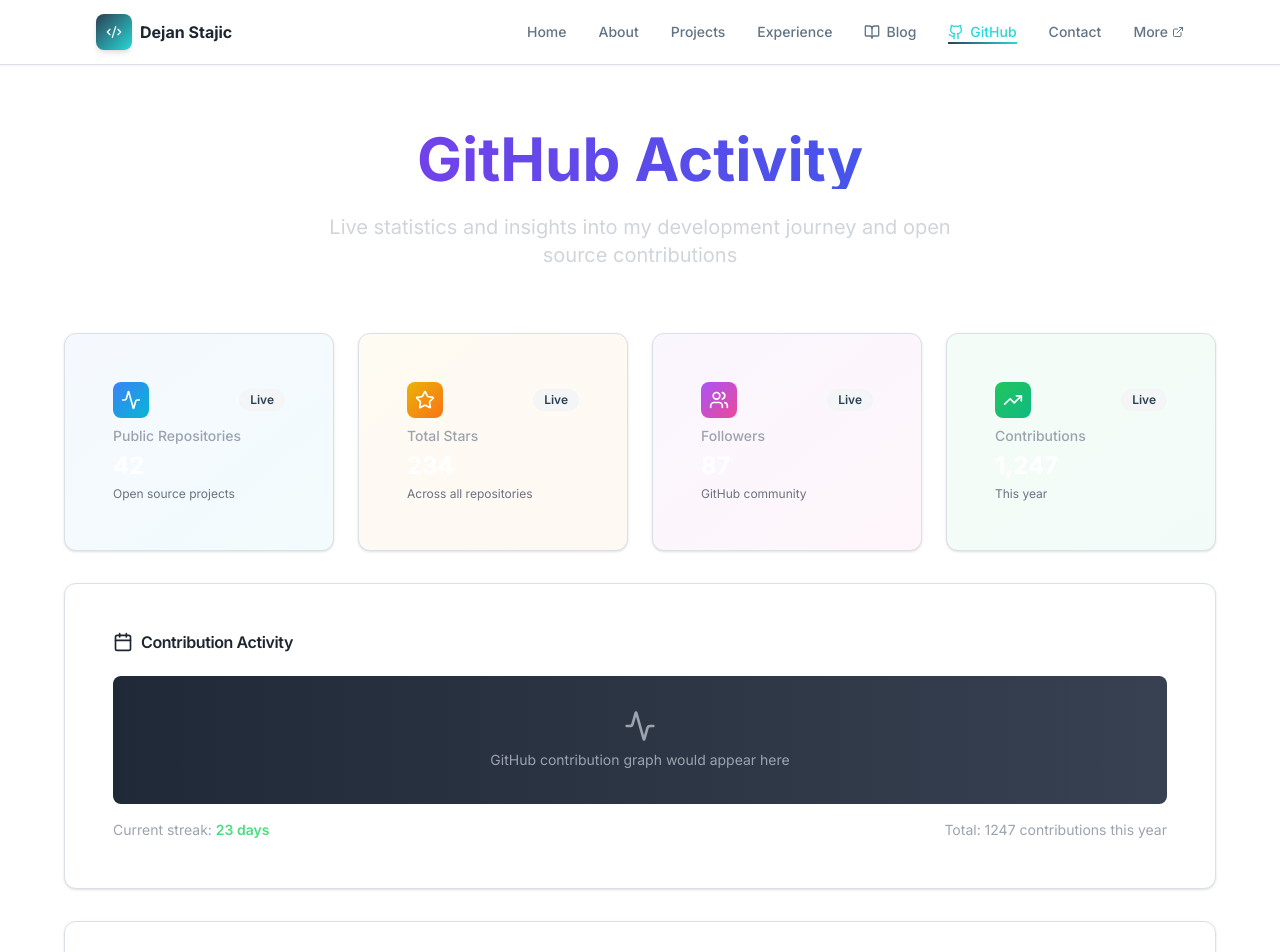
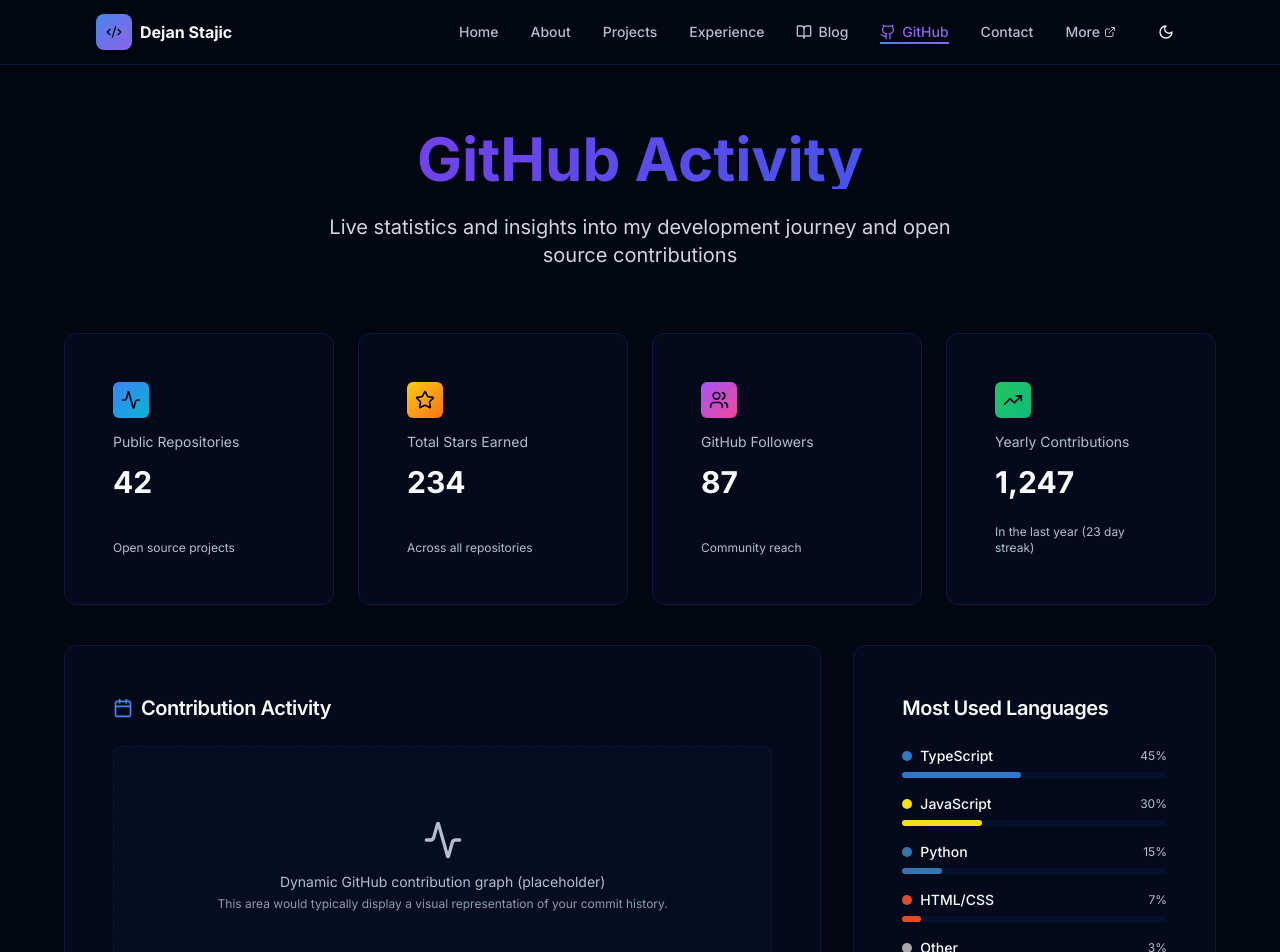
Before and after one commit to dejoski/autoapplier, a Next.js app: page /github in a window 1280 px wide. Shown: the top 952 px of the page. Built offline with nearby package versions, Linux system fonts and the light colour scheme.

Commit message:
feat: Revamp global styles and enhance components with improved theming and layout. Updates color variables for better contrast, adds ThemeToggle in Header, and refines BlogSection and GitHubStats for enhanced user experience and interactivity.

```diff
--- a/src/app/globals.css
+++ b/src/app/globals.css
@@ -5,42 +5,69 @@
 @layer base {
   :root {
     --background: 0 0% 100%; /* White */
-    --foreground: 210 25% 15%; /* Dark Desaturated Blue for text */
+    --foreground: 224 71.4% 4.1%; /* Dark Blue - Main Text */
 
     --card: 0 0% 100%; /* White */
-    --card-foreground: 210 25% 15%; /* Dark Desaturated Blue for text */
+    --card-foreground: 224 71.4% 4.1%; /* Dark Blue */
 
     --popover: 0 0% 100%; /* White */
-    --popover-foreground: 210 25% 15%; /* Dark Desaturated Blue for text */
+    --popover-foreground: 224 71.4% 4.1%; /* Dark Blue */
 
-    --primary: 210 30% 25%; /* Deep Desaturated Blue - Primary elements */
-    --primary-foreground: 0 0% 98%; /* Light Gray/White for text on primary */
+    --primary: 218 81.2% 60.4%; /* Vivid Blue - Primary Action */
+    --primary-foreground: 0 0% 100%; /* White - Text on Primary */
 
-    --secondary: 210 20% 96%; /* Light Grayish Blue - Secondary elements/backgrounds */
-    --secondary-foreground: 210 30% 25%; /* Deep Desaturated Blue for text on secondary */
+    --secondary: 220 14.3% 95.9%; /* Light Gray - Secondary Background */
+    --secondary-foreground: 224 71.4% 4.1%; /* Dark Blue - Text on Secondary */
 
-    --muted: 210 15% 85%; /* Lighter Grayish Blue for muted text/borders */
-    --muted-foreground: 210 15% 45%; /* Medium Grayish Blue for muted foreground text */
+    --muted: 220 14.3% 95.9%; /* Light Gray */
+    --muted-foreground: 220 8.9% 43.1%; /* Medium Gray - Muted Text */
 
-    --accent: 180 70% 50%; /* Vibrant Teal/Cyan - Accent for CTAs, highlights */
-    --accent-foreground: 210 25% 15%; /* Dark Desaturated Blue for text on accent */
+    --accent: 260 75% 50%; /* Vibrant Purple - Accent for highlights, optional */
+    --accent-foreground: 0 0% 100%; /* White - Text on Accent */
 
-    --destructive: 0 84.2% 60.2%;
-    --destructive-foreground: 0 0% 98%;
+    --destructive: 0 84.2% 60.2%; /* Red - Destructive Actions */
+    --destructive-foreground: 0 0% 100%; /* White */
 
-    --border: 210 20% 88%; /* Slightly lighter than muted for borders */
-    --input: 210 20% 80%; /* Border for inputs */
-    --ring: 180 70% 60%; /* Ring focus color, related to accent */
+    --border: 220 13% 91%; /* Light Gray - Borders */
+    --input: 220 13% 91%; /* Light Gray - Input Borders */
+    --ring: 218 81.2% 60.4%; /* Vivid Blue - Focus Ring */
 
     --radius: 0.5rem;
 
-    /* Beautiful gradient colors */
-    --gradient-start: 99 102 241;
-    --gradient-middle: 139 92 246;
-    --gradient-end: 236 72 153;
-    --success: 34 197 94;
-    --warning: 251 191 36;
-    --info: 59 130 246;
+    /* Gradient colors - refined for subtlety and modernity */
+    --gradient-start: 218 81% 60%; /* Vivid Blue */
+    --gradient-middle: 260 85% 65%; /* Vibrant Purple */
+    --gradient-end: 300 90% 60%; /* Magenta/Pinkish */
+  }
+
+  .dark {
+    --background: 224 71.4% 4.1%; /* Very Dark Blue - Background */
+    --foreground: 210 20% 98%; /* Off-White - Main Text */
+
+    --card: 224 71.4% 6.1%; /* Darker Blue - Card Background */
+    --card-foreground: 210 20% 98%; /* Off-White */
+
+    --popover: 224 71.4% 6.1%; /* Darker Blue */
+    --popover-foreground: 210 20% 98%; /* Off-White */
+
+    --primary: 218 81.2% 60.4%; /* Vivid Blue - Primary Action (can remain bright) */
+    --primary-foreground: 224 71.4% 4.1%; /* Dark Blue - Text on Primary */
+
+    --secondary: 224 71.4% 10.1%; /* Dark Slate Blue - Secondary Background */
+    --secondary-foreground: 210 20% 98%; /* Off-White */
+
+    --muted: 224 71.4% 10.1%; /* Dark Slate Blue */
+    --muted-foreground: 210 20% 75%; /* Lighter Gray - Muted Text */
+
+    --accent: 260 75% 65%; /* Brighter Purple for Dark Mode */
+    --accent-foreground: 224 71.4% 4.1%; /* Dark Blue */
+
+    --destructive: 0 72.2% 50.6%; /* Darker Red */
+    --destructive-foreground: 0 0% 100%; /* White */
+
+    --border: 224 71.4% 15.1%; /* Medium Dark Blue - Borders */
+    --input: 224 71.4% 15.1%; /* Medium Dark Blue - Input Borders */
+    --ring: 218 81.2% 60.4%; /* Vivid Blue - Focus Ring */
   }
 }
 
@@ -157,6 +184,12 @@
     }
   }
 
+  @keyframes gradientMove {
+    0% { background-position: 0% center; }
+    50% { background-position: 100% center; }
+    100% { background-position: 0% center; }
+  }
+
   /* Text utilities */
   .text-balance {
     text-wrap: balance;
--- a/src/components/layout/header.tsx
+++ b/src/components/layout/header.tsx
@@ -7,6 +7,7 @@
 
 import { Button } from '@/components/ui/button'
 import { cn } from '@/lib/utils'
+import { ThemeToggle } from '@/components/ui/theme-toggle'
 
 const navigation = [
   { name: 'Home', href: '/' },
@@ -76,8 +77,9 @@
           </span>
         </Link>
 
-        {/* Desktop Navigation */}
-        <nav className="hidden md:flex md:items-center md:space-x-6 lg:space-x-8">
+        {/* Desktop Navigation & Theme Toggle */}
+        <div className="hidden md:flex items-center space-x-6 lg:space-x-8">
+          <nav className="flex items-center space-x-6 lg:space-x-8">
             {navigation.map((item) => (
               <Link
                 key={item.name}
@@ -122,12 +124,16 @@
               </div>
             </div>
           </nav>
+          <ThemeToggle />
+        </div>
 
-        {/* Mobile menu button */}
+        {/* Mobile menu button & Theme Toggle */}
+        <div className="md:hidden flex items-center space-x-2">
+          <ThemeToggle />
           <Button
             variant="outline"
             size="icon"
-          className="md:hidden w-9 h-9 bg-background hover:bg-secondary text-muted-foreground border-border/80"
+            className="w-9 h-9 bg-background hover:bg-secondary text-muted-foreground border-border/80"
             onClick={() => setMobileMenuOpen(!mobileMenuOpen)}
             aria-label="Toggle menu"
           >
@@ -137,6 +143,7 @@
               <Menu className="h-5 w-5" />
             )}
           </Button>
+        </div>
       </div>
 
       {/* Mobile Navigation */}
--- a/src/components/sections/github-stats.tsx
+++ b/src/components/sections/github-stats.tsx
@@ -1,11 +1,12 @@
 "use client"
 
 import { Card, CardContent, CardHeader, CardTitle } from '@/components/ui/card'
-import { Badge } from '@/components/ui/badge'
-import { Star, GitFork, Users, Activity, Calendar, TrendingUp } from 'lucide-react'
+// import { Badge } from '@/components/ui/badge' // Temporarily removed for now, will re-add
+import { Star, GitFork, Users, Activity, Calendar, TrendingUp, ExternalLinkIcon } from 'lucide-react'
 import { useEffect, useState } from 'react'
+import { motion } from 'framer-motion'
 
-interface GitHubStats {
+interface GitHubStatsData {
   publicRepos: number
   followers: number
   following: number
@@ -17,12 +18,11 @@
 }
 
 export function GitHubStats() {
-  const [stats, setStats] = useState<GitHubStats | null>(null)
+  const [stats, setStats] = useState<GitHubStatsData | null>(null)
   const [loading, setLoading] = useState(true)
 
   // Sample data - in production, this would fetch from GitHub API
   useEffect(() => {
-    // Simulate API call delay
     const timer = setTimeout(() => {
       setStats({
         publicRepos: 42,
@@ -33,157 +33,165 @@
         contributions: 1247,
         streakCount: 23,
         mostUsedLanguages: [
-          { name: 'TypeScript', percentage: 35, color: '#3178c6' },
-          { name: 'JavaScript', percentage: 28, color: '#f7df1e' },
-          { name: 'Python', percentage: 18, color: '#3776ab' },
-          { name: 'CSS', percentage: 12, color: '#1572b6' },
-          { name: 'Other', percentage: 7, color: '#6b7280' }
+          { name: 'TypeScript', percentage: 45, color: '#3178c6' },
+          { name: 'JavaScript', percentage: 30, color: '#f7df1e' },
+          { name: 'Python', percentage: 15, color: '#3776ab' },
+          { name: 'HTML/CSS', percentage: 7, color: '#e34c26' }, // Combined HTML/CSS for simplicity
+          { name: 'Other', percentage: 3, color: '#A9A9A9' }
         ]
       })
       setLoading(false)
     }, 1000)
-
     return () => clearTimeout(timer)
   }, [])
 
+  const StatCard = ({ title, value, icon, description, gradientColors }: {
+    title: string, value: number | string, icon: React.ReactNode, description: string, gradientColors?: string[]
+  }) => (
+    <Card className="group bg-card hover:shadow-lg transition-shadow duration-300 border border-border hover:border-primary/30 flex flex-col h-full">
+      <CardHeader className="pb-3">
+        <div className="flex items-center justify-between mb-1">
+          <div className={`p-2 rounded-md bg-gradient-to-br ${gradientColors ? `${gradientColors[0]} ${gradientColors[1]}` : 'from-secondary to-muted'} text-primary-foreground`}>
+            {icon}
+          </div>
+          {/* <Badge variant="outline" className="text-xs font-medium border-primary/50 text-primary">Live</Badge> */}
+        </div>
+        <p className="text-sm text-muted-foreground pt-1">
+          {title}
+        </p>
+      </CardHeader>
+      <CardContent className="flex-grow">
+        <p className="text-3xl font-bold text-foreground">
+          {value.toLocaleString()}
+        </p>
+      </CardContent>
+      <div className="p-6 pt-0">
+        <p className="text-xs text-muted-foreground">
+          {description}
+        </p>
+      </div>
+    </Card>
+  );
+
+  const LoadingSkeleton = () => (
+    <Card className="animate-pulse bg-card border-border">
+      <CardHeader className="pb-3">
+        <div className="flex items-center justify-between mb-1">
+          <div className="w-10 h-10 bg-muted rounded-md"></div>
+        </div>
+        <div className="h-4 bg-muted rounded w-3/4 mt-1"></div>
+      </CardHeader>
+      <CardContent>
+        <div className="h-8 bg-muted rounded w-1/2"></div>
+      </CardContent>
+      <div className="p-6 pt-0">
+        <div className="h-3 bg-muted rounded w-full"></div>
+      </div>
+    </Card>
+  )
+
   if (loading) {
     return (
-      <div className="grid gap-6 md:grid-cols-2 lg:grid-cols-4">
-        {[...Array(4)].map((_, i) => (
-          <Card key={i} className="animate-pulse">
-            <CardContent className="p-6">
-              <div className="h-4 bg-gray-200 dark:bg-gray-700 rounded mb-2"></div>
-              <div className="h-8 bg-gray-200 dark:bg-gray-700 rounded"></div>
-            </CardContent>
-          </Card>
-        ))}
+      <div className="grid gap-4 md:gap-6 md:grid-cols-2 lg:grid-cols-4">
+        {[...Array(4)].map((_, i) => <LoadingSkeleton key={i} />)}
       </div>
     )
   }
 
-  if (!stats) return null
+  if (!stats) return <p className="text-center text-muted-foreground">Could not load GitHub stats.</p>
 
-  const statCards = [
-    {
-      title: 'Public Repositories',
-      value: stats.publicRepos,
-      icon: <Activity className="w-5 h-5" />,
-      description: 'Open source projects',
-      gradient: 'from-blue-500 to-cyan-500'
-    },
-    {
-      title: 'Total Stars',
-      value: stats.totalStars,
-      icon: <Star className="w-5 h-5" />,
-      description: 'Across all repositories',
-      gradient: 'from-yellow-500 to-orange-500'
-    },
-    {
-      title: 'Followers',
-      value: stats.followers,
-      icon: <Users className="w-5 h-5" />,
-      description: 'GitHub community',
-      gradient: 'from-purple-500 to-pink-500'
-    },
-    {
-      title: 'Contributions',
-      value: stats.contributions,
-      icon: <TrendingUp className="w-5 h-5" />,
-      description: 'This year',
-      gradient: 'from-green-500 to-emerald-500'
-    }
-  ]
+  const statItems = [
+    { title: 'Public Repositories', value: stats.publicRepos, icon: <Activity className="w-5 h-5" />, description: 'Open source projects', gradientColors: ['from-blue-500', 'to-cyan-500'] },
+    { title: 'Total Stars Earned', value: stats.totalStars, icon: <Star className="w-5 h-5" />, description: 'Across all repositories', gradientColors: ['from-yellow-400', 'to-orange-500'] },
+    { title: 'GitHub Followers', value: stats.followers, icon: <Users className="w-5 h-5" />, description: 'Community reach', gradientColors: ['from-purple-500', 'to-pink-500'] },
+    { title: 'Yearly Contributions', value: stats.contributions, icon: <TrendingUp className="w-5 h-5" />, description: `In the last year (${stats.streakCount} day streak)`, gradientColors: ['from-green-500', 'to-emerald-500'] },
+  ];
 
   return (
-    <div className="space-y-8">
+    <div className="space-y-8 md:space-y-10">
       {/* Main Stats Grid */}
-      <div className="grid gap-6 md:grid-cols-2 lg:grid-cols-4">
-        {statCards.map((stat, index) => (
-          <Card key={index} className="group hover:shadow-lg transition-all duration-300 hover:-translate-y-1 relative overflow-hidden">
-            <div className={`absolute inset-0 bg-gradient-to-br ${stat.gradient} opacity-5 group-hover:opacity-10 transition-opacity`} />
-            <CardContent className="p-6 relative">
-              <div className="flex items-center justify-between mb-2">
-                <div className={`p-2 rounded-lg bg-gradient-to-br ${stat.gradient} text-white`}>
-                  {stat.icon}
-                </div>
-                <Badge variant="secondary" className="text-xs">
-                  Live
-                </Badge>
-              </div>
-              <div className="space-y-1">
-                <p className="text-sm font-medium text-gray-600 dark:text-gray-400">
-                  {stat.title}
-                </p>
-                <p className="text-2xl font-bold text-gray-900 dark:text-white">
-                  {stat.value.toLocaleString()}
-                </p>
-                <p className="text-xs text-gray-500 dark:text-gray-500">
-                  {stat.description}
-                </p>
-              </div>
-            </CardContent>
-          </Card>
+      <div className="grid gap-4 md:gap-6 md:grid-cols-2 lg:grid-cols-4">
+        {statItems.map((item, index) => (
+          <motion.div
+            key={index}
+            initial={{ opacity: 0, y: 20 }}
+            animate={{ opacity: 1, y: 0 }}
+            transition={{ duration: 0.5, delay: index * 0.1 }}
+          >
+            <StatCard {...item} />
+          </motion.div>
         ))}
       </div>
 
-      {/* GitHub Activity Graph Placeholder */}
-      <Card className="hover:shadow-lg transition-shadow">
+      {/* Contribution Activity & Languages */}
+      <div className="grid gap-6 md:gap-8 lg:grid-cols-3">
+        <motion.div
+          className="lg:col-span-2"
+          initial={{ opacity: 0, x: -20 }}
+          animate={{ opacity: 1, x: 0 }}
+          transition={{ duration: 0.5, delay: 0.2 }}
+        >
+          <Card className="bg-card hover:shadow-lg transition-shadow duration-300 border-border hover:border-primary/30 h-full">
             <CardHeader>
-          <CardTitle className="flex items-center gap-2">
-            <Calendar className="w-5 h-5" />
+              <CardTitle className="flex items-center gap-2 text-xl font-semibold text-foreground">
+                <Calendar className="w-5 h-5 text-primary" />
                 Contribution Activity
               </CardTitle>
             </CardHeader>
             <CardContent>
-          <div className="h-32 bg-gradient-to-r from-gray-50 to-gray-100 dark:from-gray-800 dark:to-gray-700 rounded-lg flex items-center justify-center mb-4">
-            <div className="text-center">
-              <Activity className="w-8 h-8 mx-auto mb-2 text-gray-400" />
-              <p className="text-sm text-gray-500 dark:text-gray-400">
-                GitHub contribution graph would appear here
+              <div className="h-48 md:h-60 bg-muted/50 rounded-lg flex items-center justify-center mb-4 border border-dashed border-border">
+                <div className="text-center p-4">
+                  <Activity className="w-10 h-10 mx-auto mb-3 text-muted-foreground" />
+                  <p className="text-sm text-muted-foreground mb-1">
+                    Dynamic GitHub contribution graph (placeholder)
+                  </p>
+                  <p className="text-xs text-muted-foreground/80">
+                    This area would typically display a visual representation of your commit history.
                   </p>
                 </div>
               </div>
-          <div className="flex items-center justify-between text-sm">
-            <span className="text-gray-500 dark:text-gray-400">
-              Current streak: <span className="font-semibold text-green-600 dark:text-green-400">{stats.streakCount} days</span>
-            </span>
-            <span className="text-gray-500 dark:text-gray-400">
-              Total: {stats.contributions} contributions this year
-            </span>
+              <div className="flex items-center justify-between text-sm text-muted-foreground">
+                <span>Current Streak: <span className="font-semibold text-green-600 dark:text-green-400">{stats.streakCount} days</span></span>
+                <span>Total: <span className="font-semibold text-foreground">{stats.contributions}</span> contributions (last year)</span>
               </div>
             </CardContent>
           </Card>
+        </motion.div>
 
-      {/* Language Statistics */}
-      <Card className="hover:shadow-lg transition-shadow">
+        <motion.div
+          initial={{ opacity: 0, x: 20 }}
+          animate={{ opacity: 1, x: 0 }}
+          transition={{ duration: 0.5, delay: 0.3 }}
+        >
+          <Card className="bg-card hover:shadow-lg transition-shadow duration-300 border-border hover:border-primary/30 h-full">
             <CardHeader>
-          <CardTitle>Most Used Languages</CardTitle>
+              <CardTitle className="text-xl font-semibold text-foreground">Most Used Languages</CardTitle>
             </CardHeader>
             <CardContent>
               <div className="space-y-4">
                 {stats.mostUsedLanguages.map((lang, index) => (
-              <div key={index} className="space-y-2">
+                  <div key={index} className="space-y-1.5">
                     <div className="flex items-center justify-between text-sm">
                       <div className="flex items-center gap-2">
                         <div
-                      className="w-3 h-3 rounded-full"
+                          className="w-2.5 h-2.5 rounded-full shrink-0"
                           style={{ backgroundColor: lang.color }}
                         />
-                    <span className="font-medium text-gray-900 dark:text-white">
+                        <span className="font-medium text-foreground">
                           {lang.name}
                         </span>
                       </div>
-                  <span className="text-gray-500 dark:text-gray-400">
+                      <span className="text-xs text-muted-foreground">
                         {lang.percentage}%
                       </span>
                     </div>
-                <div className="w-full bg-gray-200 dark:bg-gray-700 rounded-full h-2">
-                  <div
-                    className="h-2 rounded-full transition-all duration-500 ease-out"
-                    style={{
-                      backgroundColor: lang.color,
-                      width: `${lang.percentage}%`
-                    }}
+                    <div className="w-full bg-muted rounded-full h-1.5">
+                      <motion.div
+                        className="h-1.5 rounded-full"
+                        style={{ backgroundColor: lang.color }}
+                        initial={{ width: '0%' }}
+                        animate={{ width: `${lang.percentage}%` }}
+                        transition={{ duration: 0.8, delay: 0.5 + index * 0.1, ease: [0.25, 1, 0.5, 1] }}
                       />
                     </div>
                   </div>
@@ -191,30 +199,27 @@
               </div>
             </CardContent>
           </Card>
+        </motion.div>
+      </div>
 
       {/* Quick Links */}
-      <div className="flex flex-wrap gap-4 justify-center">
+      <motion.div
+        className="text-center pt-6"
+        initial={{ opacity: 0, y: 20 }}
+        animate={{ opacity: 1, y: 0 }}
+        transition={{ duration: 0.5, delay: 0.4 }}
+      >
         <a
           href="https://github.com/dejoski"
           target="_blank"
           rel="noopener noreferrer"
-          className="inline-flex items-center gap-2 px-4 py-2 bg-gray-900 dark:bg-gray-100 text-white dark:text-gray-900 rounded-lg hover:bg-gray-800 dark:hover:bg-gray-200 transition-colors font-medium"
-        >
-          <svg className="w-4 h-4" fill="currentColor" viewBox="0 0 24 24">
-            <path fillRule="evenodd" d="M12 2C6.477 2 2 6.484 2 12.017c0 4.425 2.865 8.18 6.839 9.504.5.092.682-.217.682-.483 0-.237-.008-.868-.013-1.703-2.782.605-3.369-1.343-3.369-1.343-.454-1.158-1.11-1.466-1.11-1.466-.908-.62.069-.608.069-.608 1.003.07 1.531 1.032 1.531 1.032.892 1.53 2.341 1.088 2.91.832.092-.647.35-1.088.636-1.338-2.22-.253-4.555-1.113-4.555-4.951 0-1.093.39-1.988 1.029-2.688-.103-.253-.446-1.272.098-2.65 0 0 .84-.27 2.75 1.026A9.564 9.564 0 0112 6.844c.85.004 1.705.115 2.504.337 1.909-1.296 2.747-1.027 2.747-1.027.546 1.379.202 2.398.1 2.651.64.7 1.028 1.595 1.028 2.688 0 3.848-2.339 4.695-4.566 4.943.359.309.678.92.678 1.855 0 1.338-.012 2.419-.012 2.747 0 .268.18.58.688.482A10.019 10.019 0 0022 12.017C22 6.484 17.522 2 12 2z" clipRule="evenodd" />
-          </svg>
-          View GitHub Profile
-        </a>
-        <a
-          href="https://github.com/dejoski?tab=repositories"
-          target="_blank"
-          rel="noopener noreferrer"
-          className="inline-flex items-center gap-2 px-4 py-2 border border-gray-300 dark:border-gray-600 text-gray-700 dark:text-gray-300 rounded-lg hover:bg-gray-50 dark:hover:bg-gray-800 transition-colors font-medium"
+          className="inline-flex items-center gap-2 px-6 py-3 bg-primary hover:bg-primary/90 text-primary-foreground rounded-lg font-medium shadow-md hover:shadow-lg transition-all duration-300 text-sm"
         >
           <GitFork className="w-4 h-4" />
-          Browse Repositories
+          Explore All Repositories on GitHub
+          <ExternalLinkIcon className="w-4 h-4 opacity-80" />
         </a>
-      </div>
+      </motion.div>
     </div>
   )
 }
```
Also changed, not shown: src/components/sections/blog-section.tsx (+48 -72 lines), src/components/sections/hero-section.tsx (+89 -137 lines). Lines whose indentation alone changed are shown as unchanged.
